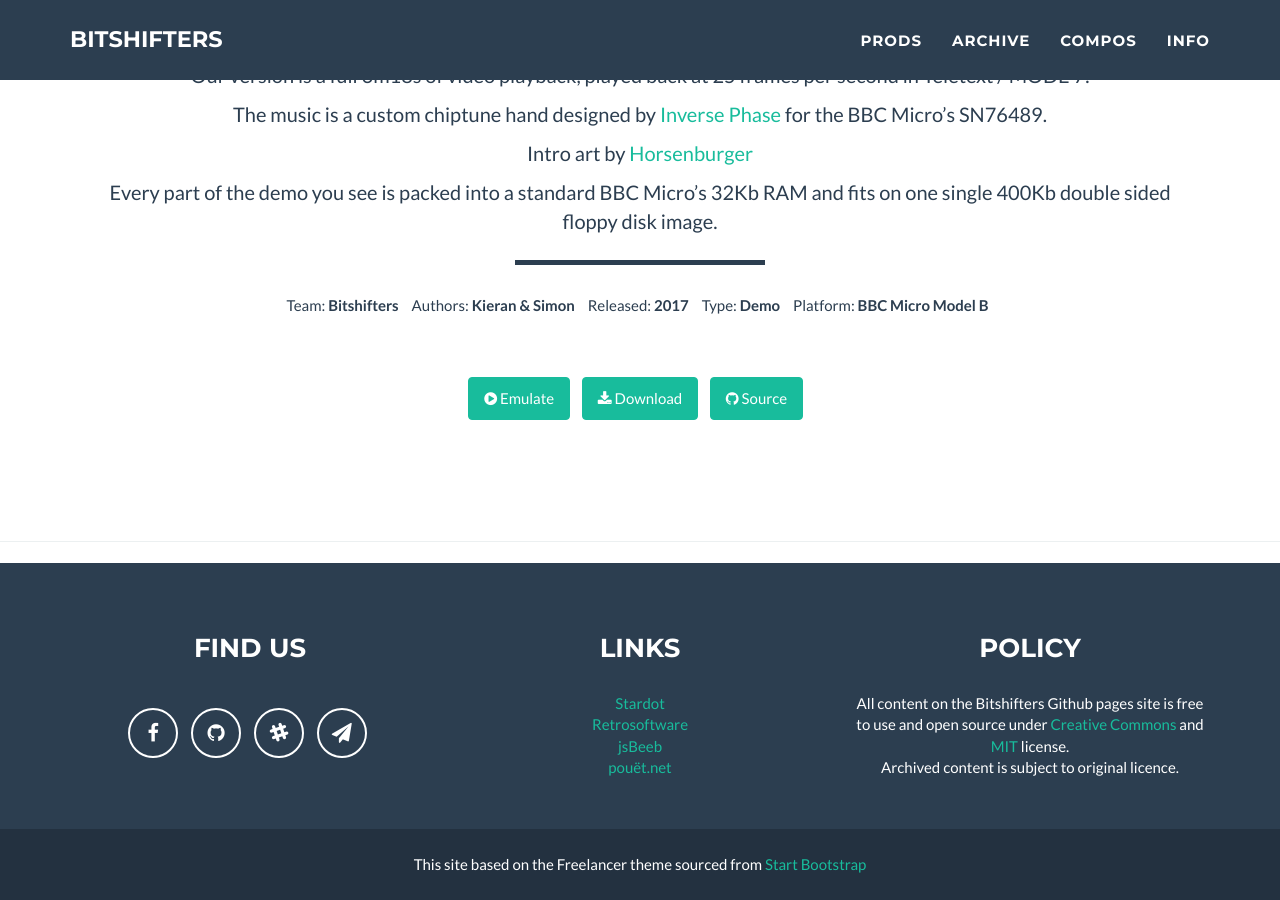
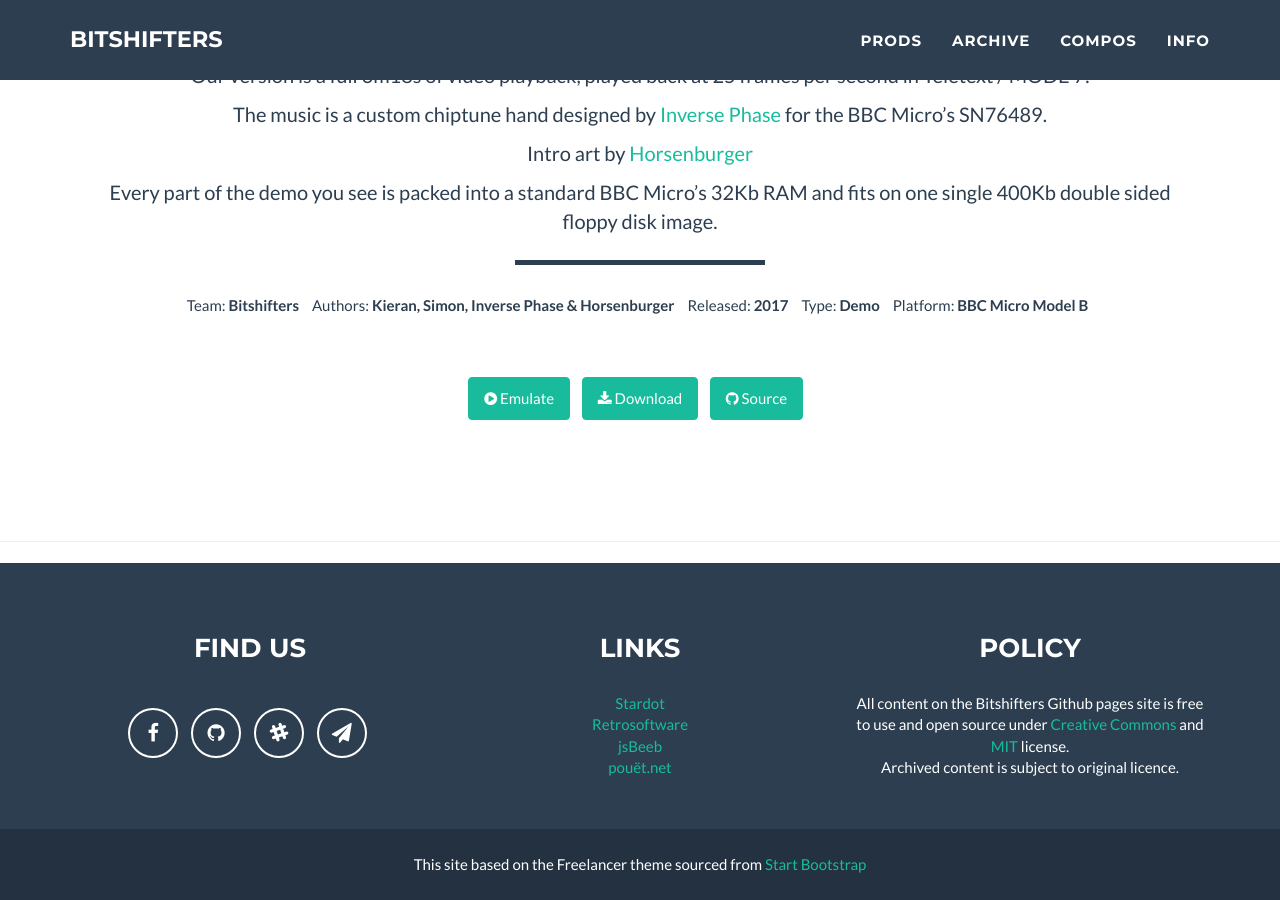
Before and after one commit to bitshifters/bitshifters.github.io, a Jekyll site: the page built from _posts/prods/2017-02-25-bs-badapple.md, in a window 1280 px wide and 900 px high, scrolled down 1278 px. Built offline with Jekyll 4.4.1, drawn with Linux system fonts in a browser that asks for light colours.

Commit message:
Updated text

```diff
--- a/_posts/prods/2017-02-25-bs-badapple.md
+++ b/_posts/prods/2017-02-25-bs-badapple.md
@@ -6,7 +6,7 @@
 title: TELETEXT BAD APPLE
 img: bs-badappl.png
 alt: image-alt
-authors: Kieran & Simon
+authors: Kieran, Simon, Inverse Phase & Horsenburger
 team: Bitshifters
 year: 2017
 type: Demo
```
